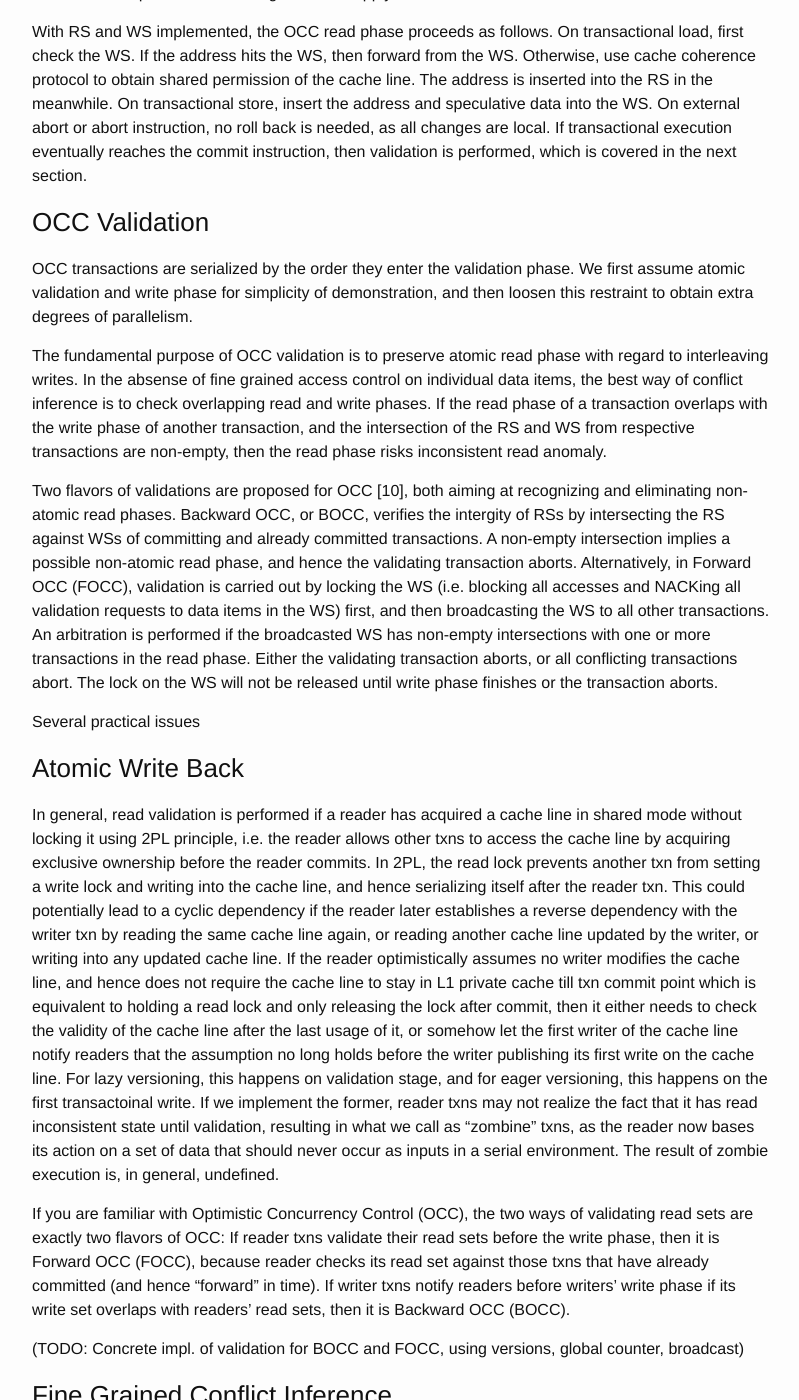
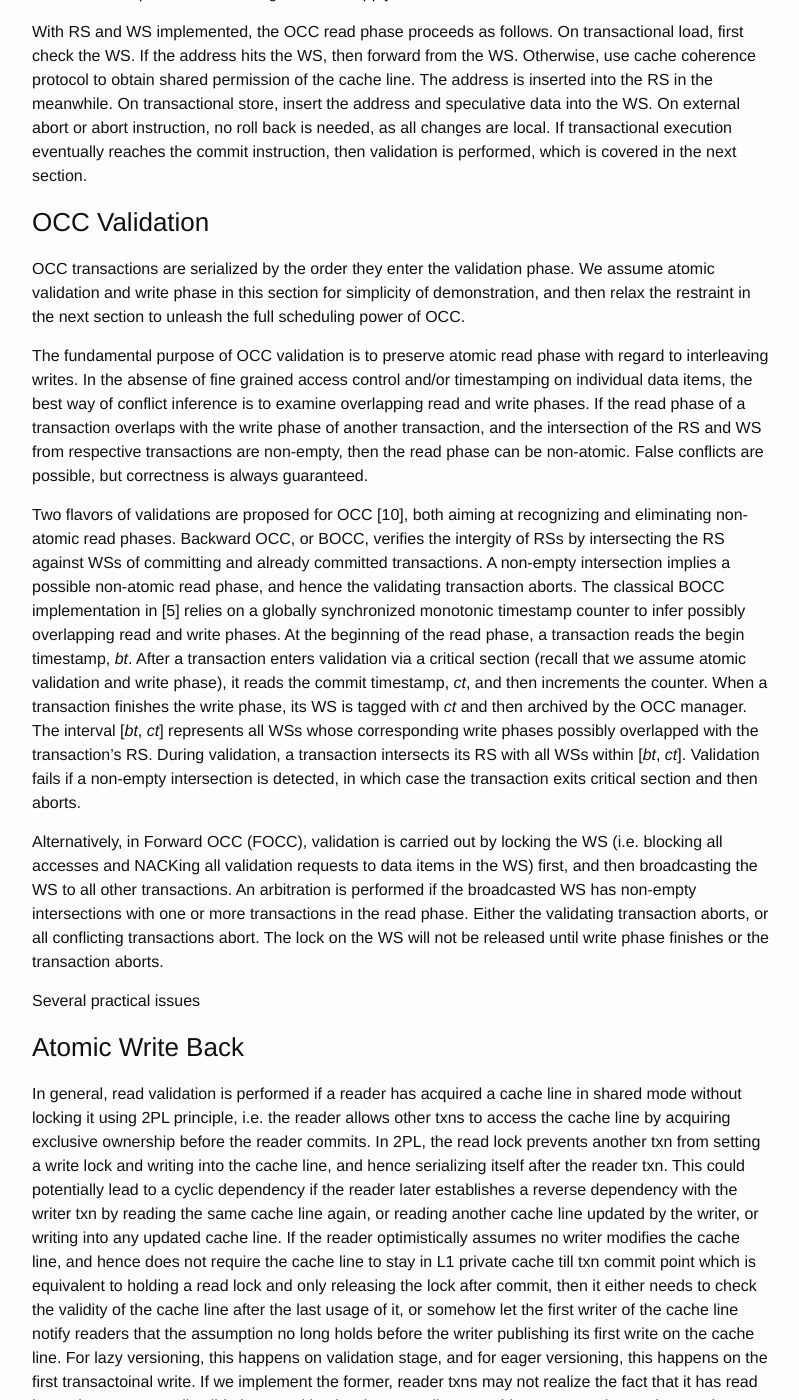
Before and after one commit to wangziqi2013/wangziqi2013.github.io, a Jekyll site: the page built from _posts/2018-03-18-HTM-Hardware-2PL-and-OCC.markdown, in a window 1280 px wide and 1400 px high, scrolled down 5690 px. Shown: the whole window, without its empty margins (238-1037 px from the left). Built offline with Jekyll 4.4.1, drawn with Linux system fonts in a browser that asks for light colours.

Commit message:
Finish classical BOCC

```diff
--- a/_posts/2018-03-18-HTM-Hardware-2PL-and-OCC.markdown
+++ b/_posts/2018-03-18-HTM-Hardware-2PL-and-OCC.markdown
@@ -229,18 +229,30 @@ which is covered in the next section.
 
 ### OCC Validation
 
-OCC transactions are serialized by the order they enter the validation phase. We first assume atomic validation and write phase
-for simplicity of demonstration, and then loosen this restraint to obtain extra degrees of parallelism.
+OCC transactions are serialized by the order they enter the validation phase. We assume atomic validation and write phase
+in this section for simplicity of demonstration, and then relax the restraint in the next section to unleash the full
+scheduling power of OCC.
 
 The fundamental purpose of OCC validation is to preserve atomic read phase with regard to interleaving writes.
-In the absense of fine grained access control on individual data items, the best way of conflict inference is to
-check overlapping read and write phases.
+In the absense of fine grained access control and/or timestamping on individual data items, the best way of
+conflict inference is to examine overlapping read and write phases.
 If the read phase of a transaction overlaps with the write phase of another transaction, and the intersection of the RS and WS
-from respective transactions are non-empty, then the read phase risks inconsistent read anomaly.
+from respective transactions are non-empty, then the read phase can be non-atomic. False conflicts are possible, but
+correctness is always guaranteed.
 
 Two flavors of validations are proposed for OCC [10], both aiming at recognizing and eliminating non-atomic read phases.
-Backward OCC, or BOCC, verifies the intergity of RSs by intersecting the RS against WSs of committing and already committed transactions.
-A non-empty intersection implies a possible non-atomic read phase, and hence the validating transaction aborts. Alternatively, in
+Backward OCC, or BOCC, verifies the intergity of RSs by intersecting the RS against WSs of committing and already
+committed transactions. A non-empty intersection implies a possible non-atomic read phase, and hence the validating
+transaction aborts. The classical BOCC implementation in [5] relies on a globally synchronized monotonic timestamp
+counter to infer possibly overlapping read and write phases. At the beginning of the read phase, a transaction reads
+the begin timestamp, *bt*. After a transaction enters validation via a critical section (recall that we assume atomic
+validation and write phase), it reads the commit timestamp, *ct*, and then increments the counter.
+When a transaction finishes the write phase, its WS is tagged with *ct* and then archived by the OCC manager.
+The interval [*bt*, *ct*] represents all WSs whose corresponding write phases possibly overlapped with the
+transaction's RS. During validation, a transaction intersects its RS with all WSs within [*bt*, *ct*]. Validation
+fails if a non-empty intersection is detected, in which case the transaction exits critical section and then aborts.
+
+Alternatively, in
 Forward OCC (FOCC), validation is carried out by locking the WS (i.e. blocking all accesses and NACKing all validation requests
 to data items in the WS) first, and then broadcasting the WS to all other transactions.
 An arbitration is performed if the broadcasted WS has non-empty intersections with one or more transactions in the read phase.
```
